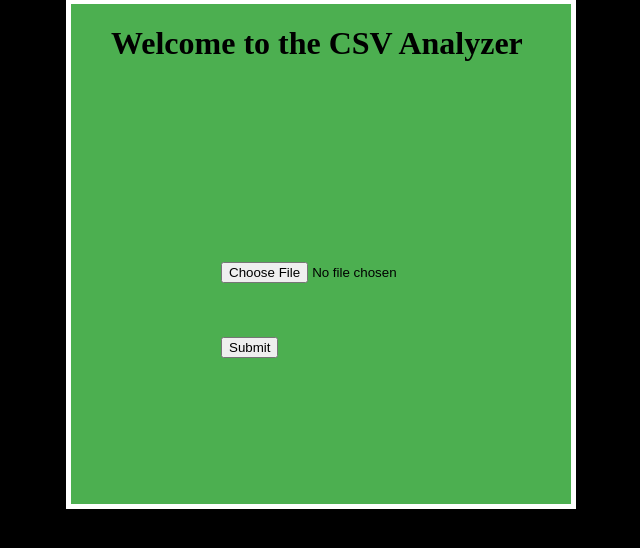
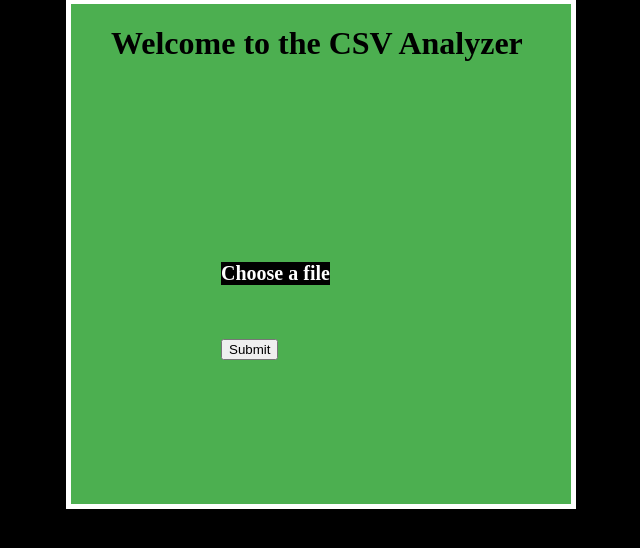
Before and after one commit to VBhat97/CSVAnalyzer, a Flask app: page / in a window 1280 px wide. Shown: the part 129-677 px from the top of the page, without its empty margins (442-1082 px from the left). Run offline with Flask 2, Linux system fonts and the light colour scheme.

Commit message:
More chagnes in file upload button

```diff
--- a/templates/home.html
+++ b/templates/home.html
@@ -14,7 +14,8 @@
     </div>
     <div class="CardItem2">
     <form action="form_action" method="post" enctype="multipart/form-data">
-        <input type="file" id="file" name="file" ><br><br><br><br>
+        <input type="file" id="file" name="file" class="inputfile">
+        <label for="file">Choose a file</label><br><br><br><br>
         <input type="submit" value="Submit">
     </form>
     </div>
```
